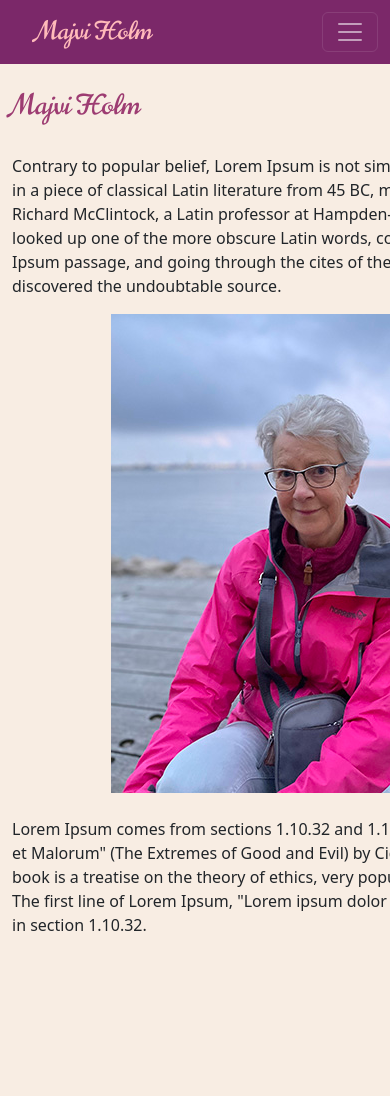
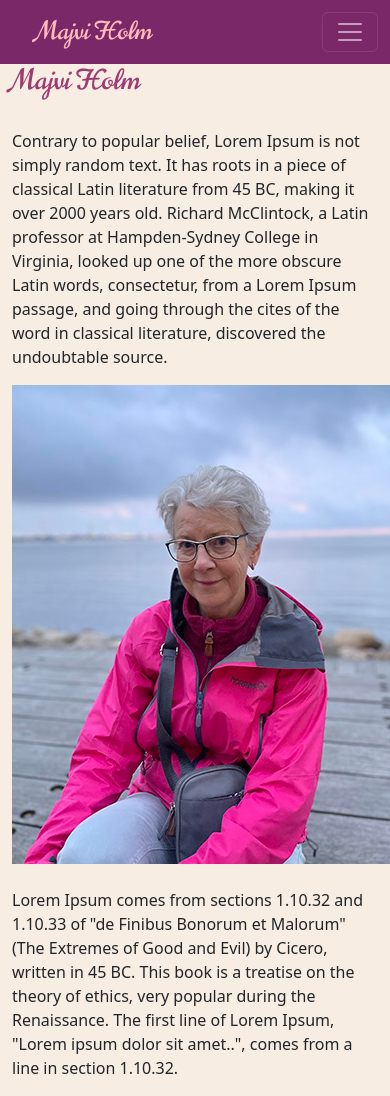
Before and after one commit to Yrskalle/majvi-blog, a Flask app: page /about in a window 390 px wide; the page is wider, and only the part inside the window is pictured. Before the commit the page ends 931 px from the top of that part, so only its background shows below. Run offline with Flask 3, Linux system fonts and the light colour scheme; some libraries are stand-ins or nearby versions.

Commit message:
Mobile responsive

```diff
--- a/static/main.css
+++ b/static/main.css
@@ -39,13 +39,12 @@ h1 {
 }
 
 .card {
-  width: 600px;
   margin: 25px auto 25px;
 }
 
-.divform {
-  width: 600px;
-  margin: 25px auto 25px;
+.col-aligncenter {
+    float: none;
+    margin: 0 auto;
 }
 
 label {
--- a/templates/layout.html
+++ b/templates/layout.html
@@ -81,9 +81,11 @@
   {% endif %}
   {% endfor %}
   <!-- Flash messages ends----------**********---------->
-  <div class="divform">
-  {% block contents %}
-  {% endblock %}
+  <div class="row">
+    <div class="col-xl-6 col-lg-7 col-md-9 col-aligncenter">
+      {% block contents %}
+      {% endblock %}
+    </div>
   </div>
     <script src="https://cdn.jsdelivr.net/npm/@popperjs/core@2.11.6/dist/umd/popper.min.js" integrity="sha384-oBqDVmMz9ATKxIep9tiCxS/Z9fNfEXiDAYTujMAeBAsjFuCZSmKbSSUnQlmh/jp3" crossorigin="anonymous"></script>
     <script src="https://cdn.jsdelivr.net/npm/bootstrap@5.3.0-alpha1/dist/js/bootstrap.min.js" integrity="sha384-mQ93GR66B00ZXjt0YO5KlohRA5SY2XofN4zfuZxLkoj1gXtW8ANNCe9d5Y3eG5eD" crossorigin="anonymous"></script>
```
Also changed, not shown: main.py (+8 -0 lines).
